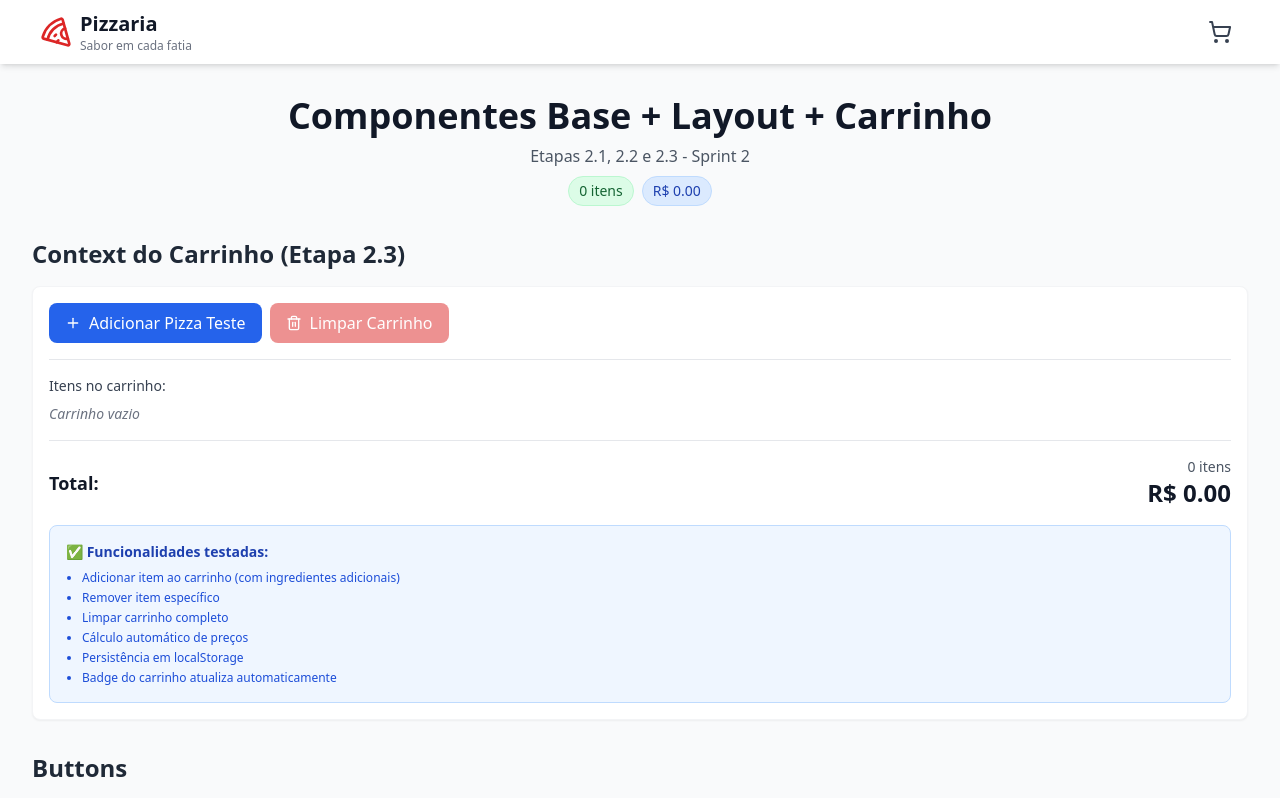
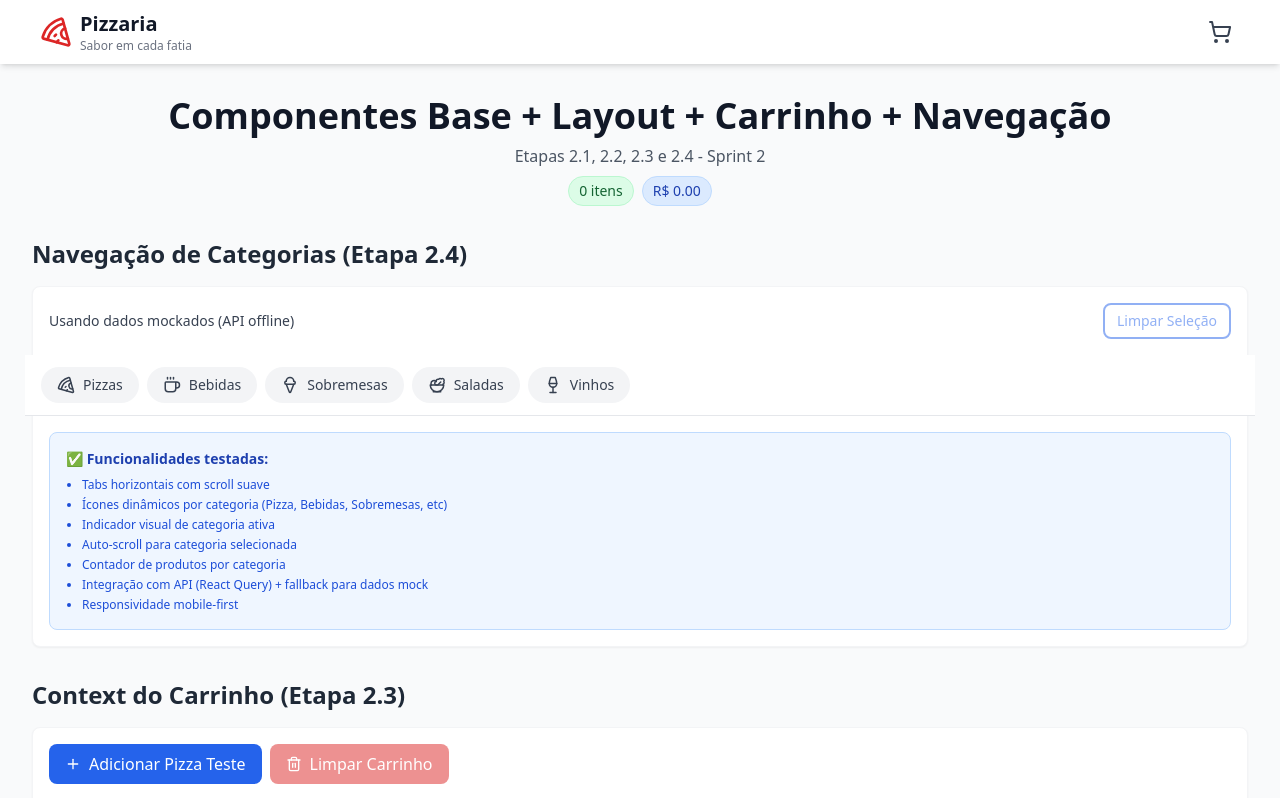
Before and after one commit to fabiofilipe/teste-fastapi, a React (Vite) app in the folder frontend/: page / in a window 1280 px wide. Shown: the top 798 px of the page. Built offline with nearby package versions, Linux system fonts and the light colour scheme; no server answers.

Commit message:
Integrado CategoriaNav com dados reais da API

```diff
--- a/frontend/src/App.tsx
+++ b/frontend/src/App.tsx
@@ -6,7 +6,10 @@ import Badge from './components/common/Badge'
 import Card from './components/common/Card'
 import Loading from './components/common/Loading'
 import ErrorMessage from './components/common/ErrorMessage'
+import CategoriaNav from './components/cardapio/CategoriaNav'
 import { CarrinhoProvider, useCarrinho } from './contexts/CarrinhoContext'
+import { useCardapio } from './hooks/useCardapio'
+import type { Categoria } from './types/cardapio.types'
 
 // ============================================================================
 // APP CONTENT (usa o hook useCarrinho)
@@ -15,9 +18,65 @@ import { CarrinhoProvider, useCarrinho } from './contexts/CarrinhoContext'
 function AppContent() {
   const [isLoading, setIsLoading] = useState(false)
   const [showError, setShowError] = useState(false)
+  const [categoriaAtiva, setCategoriaAtiva] = useState<number | undefined>(undefined)
 
   // Hook do carrinho
   const { totalItens, subtotal, adicionarItem, removerItem, limparCarrinho, itens } = useCarrinho()
+
+  // Hook do cardápio (dados reais da API)
+  const { data: cardapioData, isLoading: isLoadingCardapio, error: cardapioError } = useCardapio()
+
+  // Dados mockados para testes (caso a API não esteja disponível)
+  const categoriasMock: Categoria[] = [
+    {
+      id: 1,
+      nome: 'Pizzas',
+      descricao: 'Pizzas tradicionais e especiais',
+      icone: null,
+      ordem_exibicao: 1,
+      ativa: true,
+      produtos: [],
+    },
+    {
+      id: 2,
+      nome: 'Bebidas',
+      descricao: 'Refrigerantes, sucos e mais',
+      icone: null,
+      ordem_exibicao: 2,
+      ativa: true,
+      produtos: [],
+    },
+    {
+      id: 3,
+      nome: 'Sobremesas',
+      descricao: 'Doces e sobremesas deliciosas',
+      icone: null,
+      ordem_exibicao: 3,
+      ativa: true,
+      produtos: [],
+    },
+    {
+      id: 4,
+      nome: 'Saladas',
+      descricao: 'Saladas frescas',
+      icone: null,
+      ordem_exibicao: 4,
+      ativa: true,
+      produtos: [],
+    },
+    {
+      id: 5,
+      nome: 'Vinhos',
+      descricao: 'Vinhos selecionados',
+      icone: null,
+      ordem_exibicao: 5,
+      ativa: true,
+      produtos: [],
+    },
+  ]
+
+  // Usa dados da API se disponíveis, senão usa mock
+  const categorias = cardapioData?.categorias || categoriasMock
 
   const handleLoadingTest = () => {
     setIsLoading(true)
@@ -69,13 +128,72 @@ function AppContent() {
       <div className="space-y-8">
         {/* Header da página de testes */}
         <div className="text-center space-y-2">
-          <h1 className="text-4xl font-bold text-gray-900">Componentes Base + Layout + Carrinho</h1>
-          <p className="text-gray-600">Etapas 2.1, 2.2 e 2.3 - Sprint 2</p>
+          <h1 className="text-4xl font-bold text-gray-900">Componentes Base + Layout + Carrinho + Navegação</h1>
+          <p className="text-gray-600">Etapas 2.1, 2.2, 2.3 e 2.4 - Sprint 2</p>
           <div className="flex justify-center gap-2 mt-4">
             <Badge variant="success">{totalItens} itens</Badge>
             <Badge variant="info">R$ {subtotal.toFixed(2)}</Badge>
           </div>
         </div>
+
+        {/* Navegação de Categorias (Etapa 2.4) */}
+        <section>
+          <h2 className="text-2xl font-bold text-gray-800 mb-4">Navegação de Categorias (Etapa 2.4)</h2>
+          <Card>
+            <div className="space-y-4">
+              <div className="flex items-center justify-between mb-4">
+                <div>
+                  <p className="text-sm font-medium text-gray-700">
+                    {isLoadingCardapio ? 'Carregando categorias...' :
+                     cardapioError ? 'Usando dados mockados (API offline)' :
+                     'Dados da API carregados com sucesso'}
+                  </p>
+                  {categoriaAtiva && (
+                    <p className="text-sm text-gray-600 mt-1">
+                      Categoria selecionada: <span className="font-semibold">
+                        {categorias.find(c => c.id === categoriaAtiva)?.nome || 'Nenhuma'}
+                      </span>
+                    </p>
+                  )}
+                </div>
+                <Button
+                  size="sm"
+                  variant="outline"
+                  onClick={() => setCategoriaAtiva(undefined)}
+                  disabled={!categoriaAtiva}
+                >
+                  Limpar Seleção
+                </Button>
+              </div>
+
+              <div className="-mx-6">
+                <CategoriaNav
+                  categorias={categorias}
+                  categoriaAtiva={categoriaAtiva}
+                  onCategoriaClick={(id) => {
+                    setCategoriaAtiva(id)
+                    console.log('Categoria clicada:', id)
+                  }}
+                />
+              </div>
+
+              <div className="bg-blue-50 border border-blue-200 rounded-lg p-4 mt-4">
+                <p className="text-sm text-blue-800">
+                  <strong>✅ Funcionalidades testadas:</strong>
+                </p>
+                <ul className="text-xs text-blue-700 mt-2 space-y-1 ml-4 list-disc">
+                  <li>Tabs horizontais com scroll suave</li>
+                  <li>Ícones dinâmicos por categoria (Pizza, Bebidas, Sobremesas, etc)</li>
+                  <li>Indicador visual de categoria ativa</li>
+                  <li>Auto-scroll para categoria selecionada</li>
+                  <li>Contador de produtos por categoria</li>
+                  <li>Integração com API (React Query) + fallback para dados mock</li>
+                  <li>Responsividade mobile-first</li>
+                </ul>
+              </div>
+            </div>
+          </Card>
+        </section>
 
         {/* Teste do Carrinho Context */}
         <section>
@@ -390,8 +508,8 @@ function AppContent() {
 
         {/* Footer */}
         <div className="text-center pt-8 pb-4 text-gray-500 text-sm border-t border-gray-200">
-          <p>✅ Etapas 2.1, 2.2 e 2.3 completas</p>
-          <p className="text-xs mt-1">Header fixo • Footer no final • Layout responsivo • Context do Carrinho</p>
+          <p>✅ Sprint 2 completo - Etapas 2.1, 2.2, 2.3 e 2.4</p>
+          <p className="text-xs mt-1">Layout • Context do Carrinho • Navegação de Categorias</p>
         </div>
       </div>
 
--- a/frontend/src/components/cardapio/CategoriaNav.tsx
+++ b/frontend/src/components/cardapio/CategoriaNav.tsx
@@ -1,4 +1,5 @@
-import { useRef, useEffect, LucideIcon } from 'react';
+import { useRef, useEffect } from 'react';
+import type { LucideIcon } from 'lucide-react';
 import { Pizza, Coffee, Wine, IceCream, Dessert, Soup, Salad, Utensils } from 'lucide-react';
 import { cn } from '@/lib/utils';
 import type { Categoria } from '@/types/cardapio.types';
@@ -104,7 +105,7 @@ const CategoriaNav = ({
     .sort((a, b) => a.ordem_exibicao - b.ordem_exibicao);
 
   return (
-    <nav className={cn('w-full bg-white border-b border-gray-200', className)}>
+    <nav className={cn('relative w-full bg-white border-b border-gray-200', className)}>
       <div
         ref={scrollContainerRef}
         className="flex gap-2 px-4 py-3 overflow-x-auto scrollbar-hide scroll-smooth"
```
